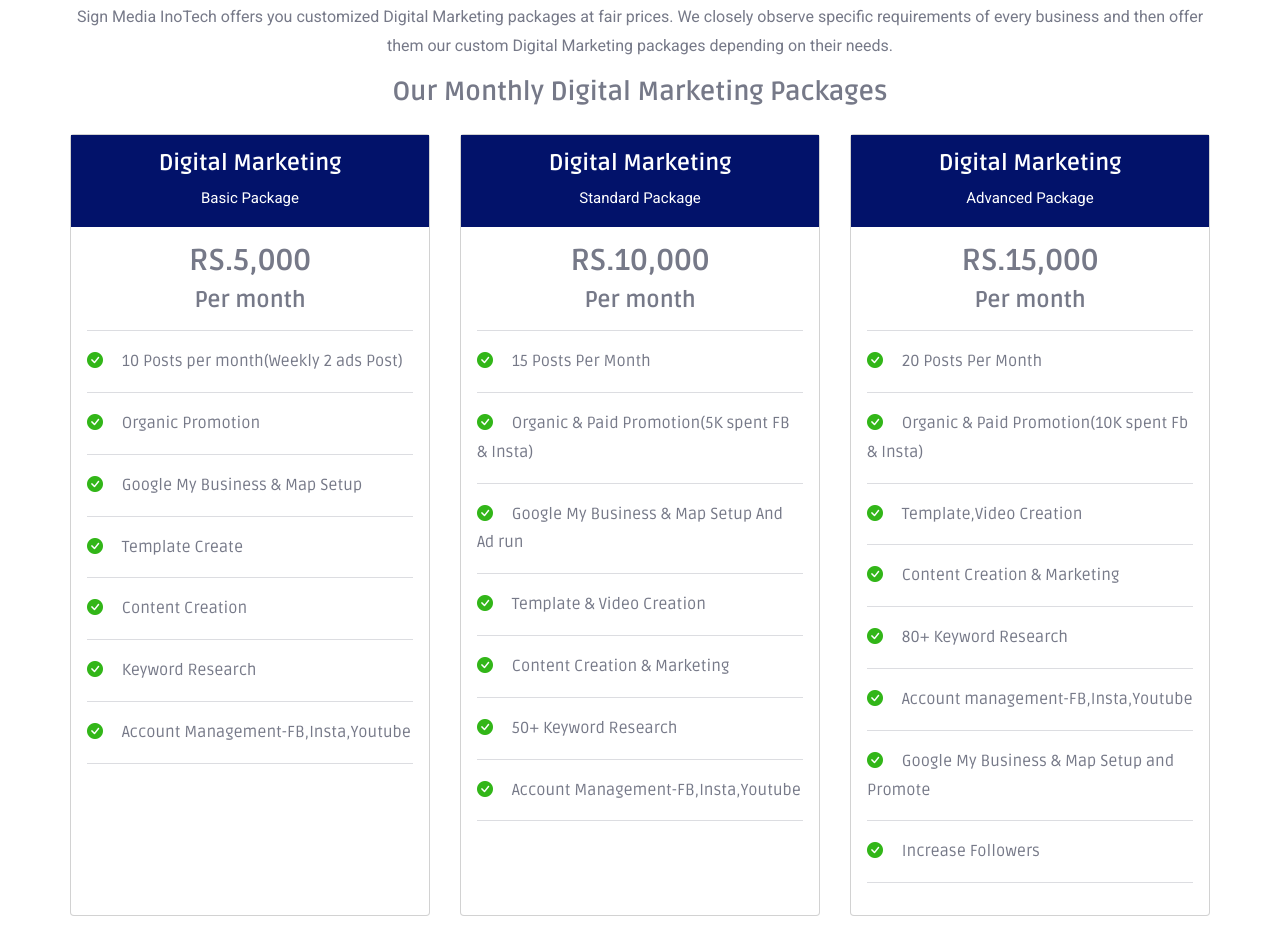
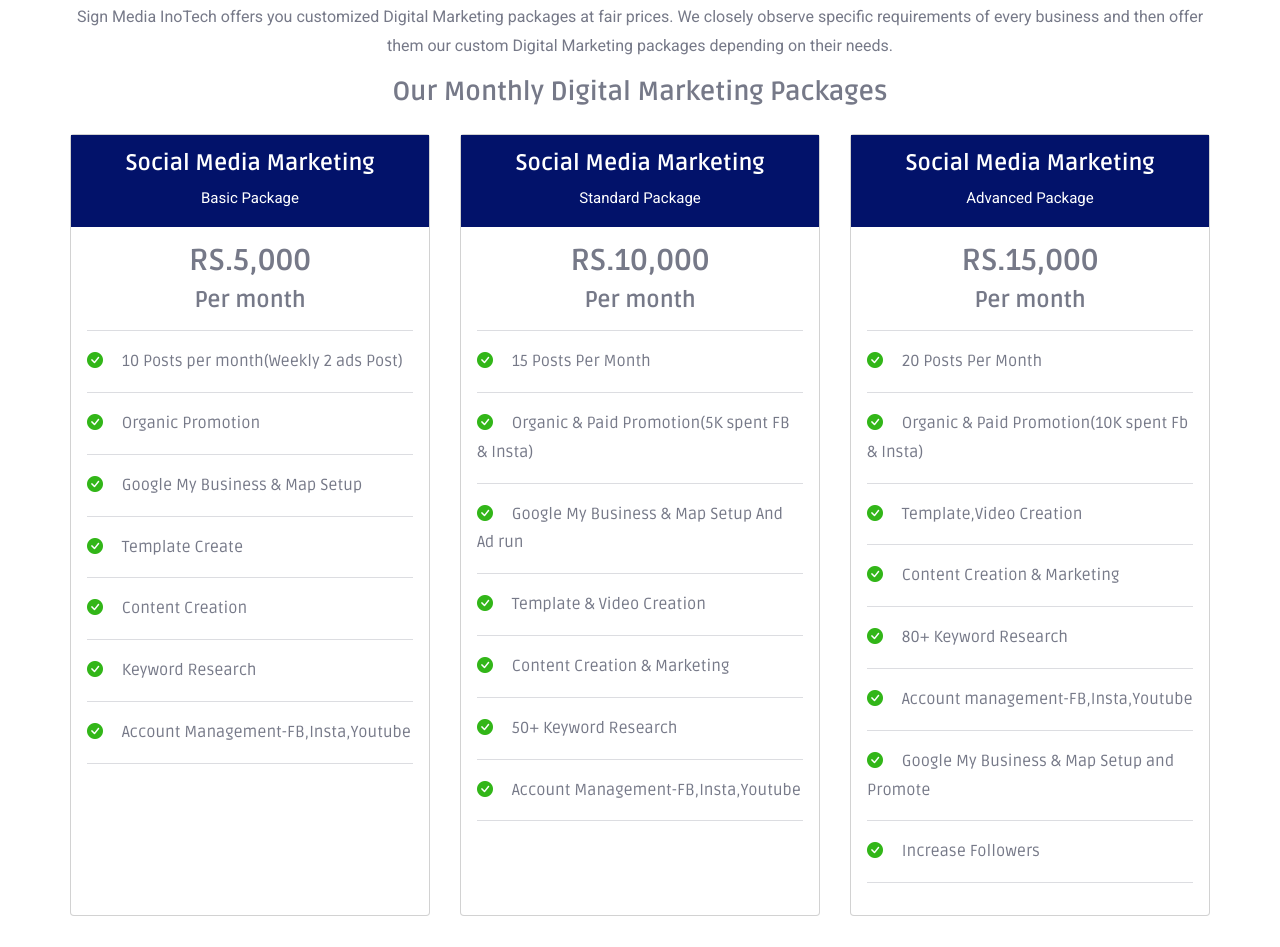
Before and after one commit to sabanasaboo/signmedia, a plain HTML site: page socialmedia.html in a window 1280 px wide. Shown: the part 2297-3244 px from the top of the page. Drawn offline with nearby package versions, Linux system fonts and the light colour scheme.

```diff
--- a/socialmedia.html
+++ b/socialmedia.html
@@ -422,7 +422,7 @@
         <div class="col-lg-4 mb-4">
             <div class="card h-100">
                 <div class="text-center p-3" style="background-color: #02126a;">
-                    <h4 class="text-white">Digital Marketing</h4>
+                    <h4 class="text-white">Social Media Marketing</h4>
                     <p class="text-white">Basic Package</p>
                 </div>
                 <div class="card-body">
@@ -467,7 +467,7 @@
         <div class="col-lg-4 mb-4">
             <div class="card h-100">
                 <div class="text-center p-3" style="background-color: #02126a;">
-                    <h4 class="text-white">Digital Marketing</h4>
+                    <h4 class="text-white">Social Media Marketing</h4>
                     <p class="text-white">Standard Package</p>
                 </div>
                 <div class="card-body">
@@ -510,7 +510,7 @@
         <div class="col-lg-4 mb-4">
             <div class="card h-100">
                 <div class="text-center p-3" style="background-color: #02126a;">
-                    <h4 class="text-white">Digital Marketing</h4>
+                    <h4 class="text-white">Social Media Marketing</h4>
                     <p class="text-white">Advanced Package</p>
                 </div>
                 <div class="card-body">
```
Also changed, not shown: index.html (+1 -1 lines).
